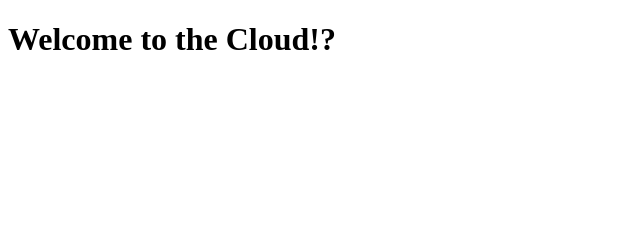
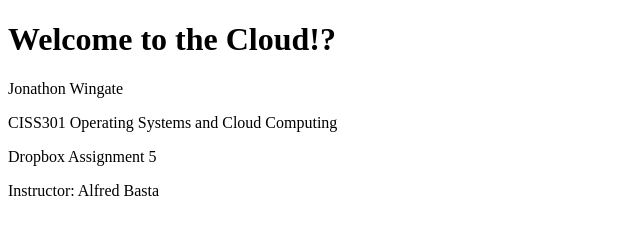
Before and after one commit to Jon2188/MyBook1, a plain HTML site: page index.html in a window 1280 px wide. Shown: the whole page, without its empty margins (0-640 px from the left). Drawn offline with Linux system fonts and the light colour scheme.

Commit message:
Update index.html

```diff
--- a/index.html
+++ b/index.html
@@ -6,5 +6,9 @@
 </head>
 <body>
 <h1>Welcome to the Cloud!?</h1>
+ <p>Jonathon Wingate</p>
+<p>CISS301 Operating Systems and Cloud Computing</p>
+<p>Dropbox Assignment 5</p>
+<p>Instructor: Alfred Basta</p>
 </body>
 </html>
```
